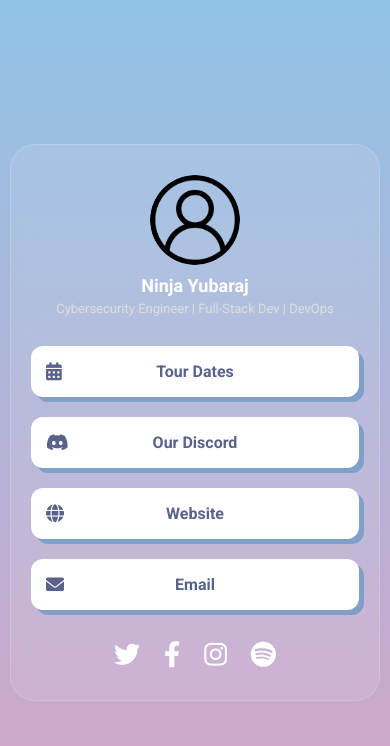
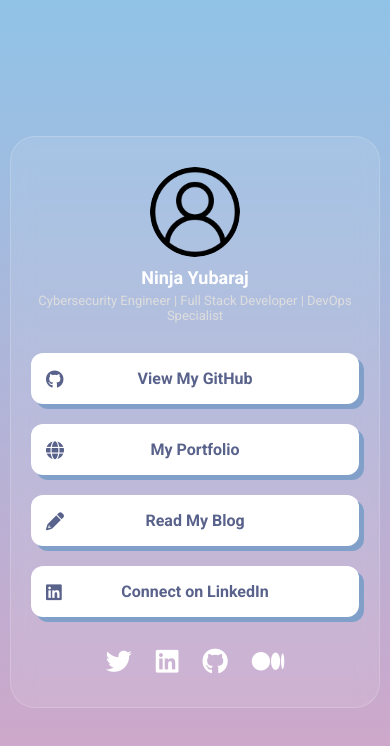
Before and after one commit to Ninja-Yubaraj/Frosted-Glass-LinkInBio, a plain HTML site: page index.html in a window 390 px wide. Drawn offline with Linux system fonts and the light colour scheme.

Commit message:
made some small changes.

```diff
--- a/index.html
+++ b/index.html
@@ -19,29 +19,29 @@
         <div class="profile">
             <img src="profile-image.png" alt="Profile Image" class="profile-img">
             <h1 class="profile-name">Ninja Yubaraj</h1>
-            <p class="profile-desc">Cybersecurity Engineer | Full-Stack Dev | DevOps</p>
+            <p class="profile-desc">Cybersecurity Engineer | Full Stack Developer | DevOps Specialist</p>
         </div>
 
         <div class="links">
-            <a href="https://example.com/tour-dates" class="btn" target="_blank">
-                <i class="fas fa-calendar-alt icon"></i> <span class="btn-text">Tour Dates</span>
+            <a href="https://github.com/example" class="btn" target="_blank">
+                <i class="fab fa-github icon"></i> <span class="btn-text">View My GitHub</span>
             </a>
-            <a href="https://discord.com/invite/example" class="btn" target="_blank">
-                <i class="fab fa-discord icon"></i> <span class="btn-text">Our Discord</span>
+            <a href="https://your-portfolio.com" class="btn" target="_blank">
+                <i class="fas fa-globe icon"></i> <span class="btn-text">My Portfolio</span>
             </a>
-            <a href="https://example.com" class="btn" target="_blank">
-                <i class="fas fa-globe icon"></i> <span class="btn-text">Website</span>
+            <a href="https://medium.com/@example" class="btn" target="_blank">
+                <i class="fas fa-pencil-alt icon"></i> <span class="btn-text">Read My Blog</span>
             </a>
-            <a href="mailto:example@example.com" class="btn">
-                <i class="fas fa-envelope icon"></i> <span class="btn-text">Email</span>
+            <a href="https://linkedin.com/in/example" class="btn" target="_blank">
+                <i class="fab fa-linkedin icon"></i> <span class="btn-text">Connect on LinkedIn</span>
             </a>
         </div>
 
         <div class="social">
             <a href="https://twitter.com/example" class="social-icon" target="_blank"><i class="fab fa-twitter"></i></a>
-            <a href="https://facebook.com/example" class="social-icon" target="_blank"><i class="fab fa-facebook-f"></i></a>
-            <a href="https://instagram.com/example" class="social-icon" target="_blank"><i class="fab fa-instagram"></i></a>
-            <a href="https://spotify.com/example" class="social-icon" target="_blank"><i class="fab fa-spotify"></i></a>
+            <a href="https://linkedin.com/in/example" class="social-icon" target="_blank"><i class="fab fa-linkedin"></i></a>
+            <a href="https://github.com/example" class="social-icon" target="_blank"><i class="fab fa-github"></i></a>
+            <a href="https://medium.com/@example" class="social-icon" target="_blank"><i class="fab fa-medium-m"></i></a>
         </div>
     </div>
 
--- a/script.js
+++ b/script.js
@@ -1 +1 @@
-// Placeholder for future interactivity if needed.
+// Placeholder for future interactive features if needed
--- a/styles.css
+++ b/styles.css
@@ -17,7 +17,7 @@ body {
 
 .container {
     width: 100%;
-    max-width: 350px; /* Max width of container */
+    max-width: 350px;
     padding: 40px 25px;
     border-radius: 25px;
     text-align: center;
@@ -74,10 +74,10 @@ body {
     text-decoration: none;
     color: #59628b; /* Updated text color */
     font-weight: bold;
-    font-size: 18px; /* Slightly bigger text */
+    font-size: 18px; /* Bigger text for better readability */
     transition: background-color 0.3s, box-shadow 0.3s;
     box-shadow: 5px 5px 0px rgba(128, 160, 201, 1); /* Hard shadow with no blur */
-    border: none; /* Removed border */
+    border: none;
 }
 
 .btn:hover {
@@ -103,9 +103,9 @@ body {
 
 .social-icon {
     display: inline-block;
-    margin: 0 15px; /* More space between the social icons */
+    margin: 0 15px; /* More space between social icons */
     color: #fff;
-    font-size: 30px; /* Increased size of social icons */
+    font-size: 30px; /* Bigger social icons to balance with buttons */
     transition: color 0.3s;
 }
 
@@ -121,34 +121,34 @@ body {
 
     .container {
         padding: 30px 20px;
-        max-width: 100%; /* Full width for mobile */
-        box-shadow: none; /* Remove shadow for mobile for a cleaner look */
+        max-width: 100%;
+        box-shadow: none; /* Remove shadow for mobile */
     }
 
     .profile-name {
-        font-size: 18px; /* Slightly smaller text for mobile */
+        font-size: 18px;
     }
 
     .profile-desc {
-        font-size: 13px; /* Adjust font size for smaller screens */
+        font-size: 13px;
     }
 
     .btn {
         padding: 16px; /* Adjust button padding for mobile */
-        font-size: 16px; /* Slightly smaller text in buttons */
+        font-size: 16px;
     }
 
     .icon {
-        left: 15px; /* Reduce padding for icon on smaller screens */
-        font-size: 18px; /* Slightly smaller icon size */
+        left: 15px;
+        font-size: 18px;
     }
 
     .btn-text {
-        font-size: 16px; /* Adjust button text size */
+        font-size: 16px;
     }
 
     .social-icon {
         font-size: 26px; /* Slightly smaller social icons for mobile */
-        margin: 0 10px; /* Adjust space between social icons on mobile */
+        margin: 0 10px;
     }
 }
```
Also changed, not shown: 1 other file.
